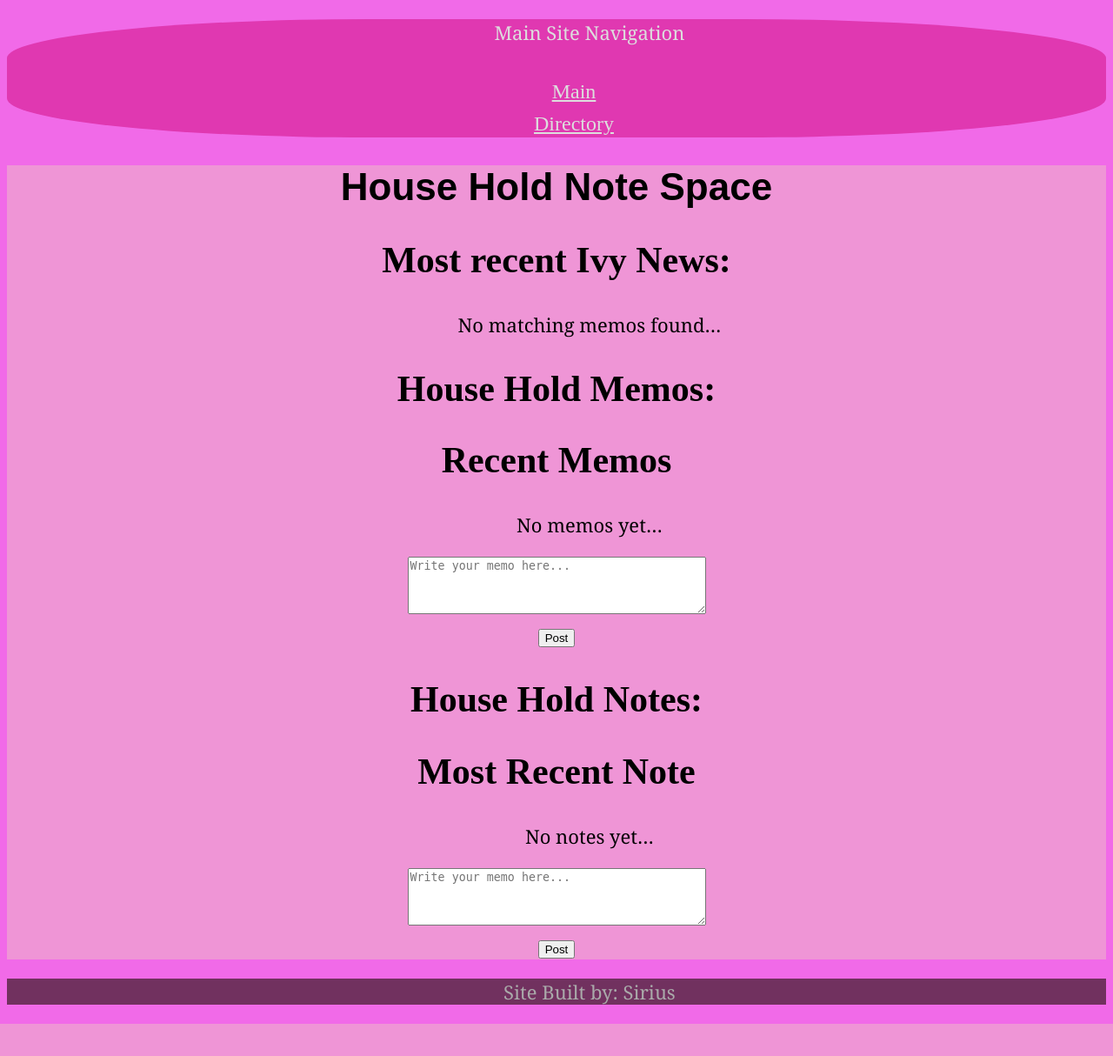
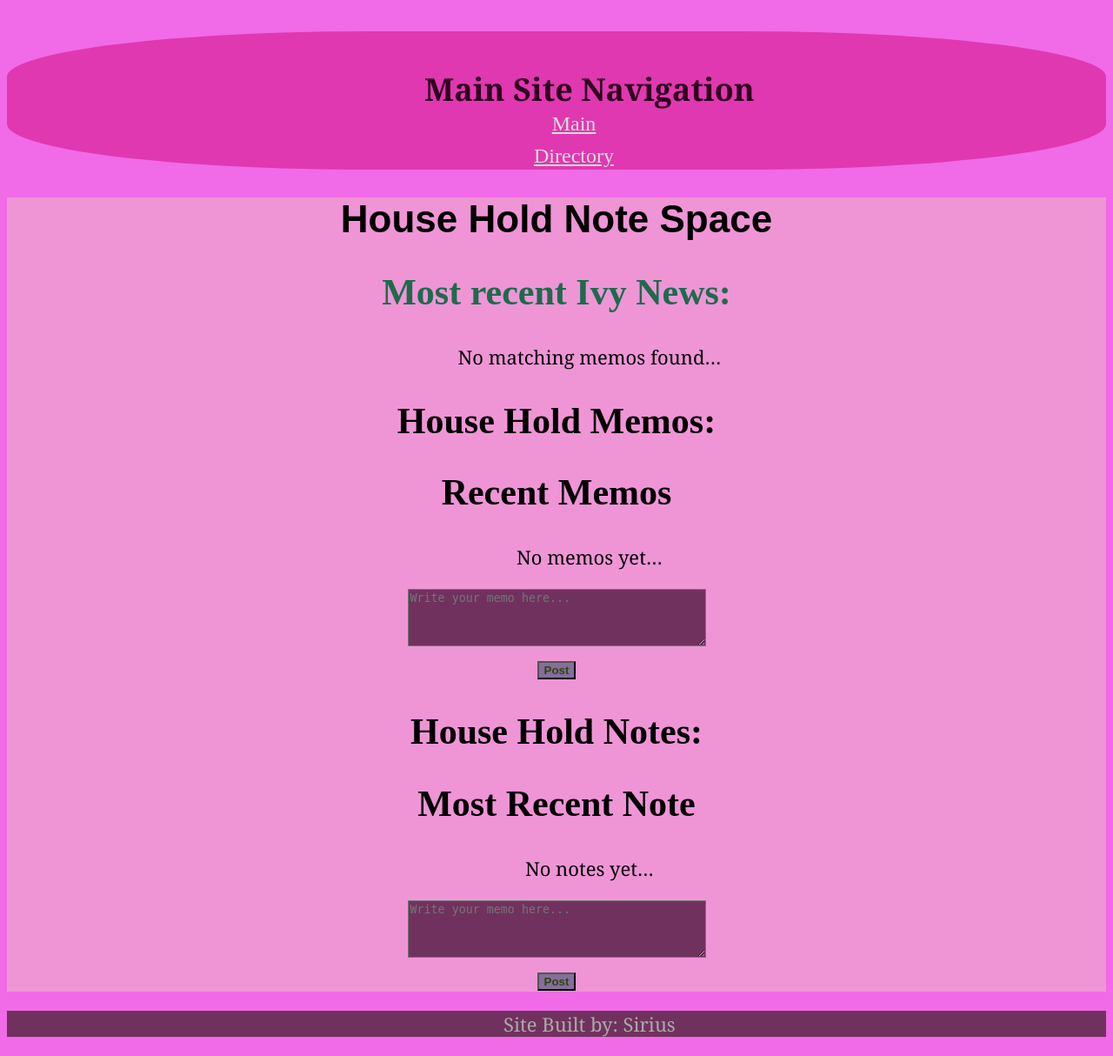
Before and after one commit to poisonpsychicghost-hue/Sirius_Intranet_System, a Node server app: template views/sirius-notes-memo.ejs in a window 1280 px wide. Shown: the whole page at 87% size. Before the commit the page ends 1177 px from the top, so only its background shows below. Run offline with Node 20, Linux system fonts and the light colour scheme; the template is opened without the code that fills it, so the values that code supplies are empty.

Commit message:
Updated some CSS, practicing. Will hard edit CSS on a later update.

```diff
--- a/css/styles.css
+++ b/css/styles.css
@@ -54,3 +54,34 @@ li {
     text-justify: distribute;
 
 }
+
+.highlight {
+    color: rgb(29, 107, 76);
+    font-weight: bold;
+}
+
+#navTitle {
+    font-size: 36px;
+    transform: translateY(85%);
+    color: #300120;
+    font-weight: bold;
+}
+.submitButton {
+    color: rgb(48, 67, 16);
+    font-weight: bold;
+    background-color: rgb(133, 110, 155);
+}
+#shrekMainTitle {
+    color: rgb(8, 194, 8);
+    font-weight: bold;
+    font-size: 48px
+
+}
+#blogTextMemo {
+    background-color: #71315f;
+    color: #FFFFFF
+}
+#blogTextNote {
+    background-color: #71315f;
+    color: #FFFFFF
+}
--- a/html/sirius-shrek-joke.html
+++ b/html/sirius-shrek-joke.html
@@ -17,7 +17,7 @@
                 </nav>
 
             </header>
-            <h1>Shrek: Ogre, Onion, Legend</h1>
+            <h1 id="shrekMainTitle">Shrek: Ogre, Onion, Legend</h1>
             <p>A Site Dedicated to Ogre Love</p>
             <section>
                 <h2>Shrek is Love/Shrek is Life</h2>
--- a/views/sirius-main.ejs
+++ b/views/sirius-main.ejs
@@ -7,7 +7,7 @@
         </head>
         <body>
             <header>
-                <p>Main Site Navigation</p>
+                <p id="navTitle">Main Site Navigation</p>
                 <nav aria-label="Main Site navigation">
                     <a href="../html/sirius-directory.html">Directory</a>
                     <a href="../html/sirius-pantry-manager-main.html">Pantry Manger</a>
@@ -23,9 +23,9 @@
 
 
                     <section>
-                    <h2>Most recent Ivy News:</h2>
+                    <h2 class="highlight">Most recent Ivy News:</h2>
                     <% if (childNameMemo) { %>
-                        <p><%= childNameMemo.title %> — <%= childNameMemo.content %> (<%= childNameMemo.date %>)</p>
+                        <p class="highlight"><%= childNameMemo.title %> — <%= childNameMemo.content %> (<%= childNameMemo.date %>)</p>
                     <% } else { %>
                         <p>No matching memos found…</p>
                     <% } %>
--- a/views/sirius-notes-memo.ejs
+++ b/views/sirius-notes-memo.ejs
@@ -8,7 +8,7 @@
 
         <body>
             <header>
-                <p>Main Site Navigation</p>
+                <p id="navTitle">Main Site Navigation</p>
                 <nav aria-label="Sirius Intranet Main Site Navigation">
                     <ul>
                         <li><a href="/sirius-main">Main</a></li>
@@ -20,11 +20,11 @@
                 <h1>House Hold Note Space</h1>
                 <section>
                     <section>
-                        <h2>Most recent Ivy News:</h2>
+                        <h2 class="highlight">Most recent Ivy News:</h2>
                             <% if (childNameMemo && childNameMemo.length > 0) { %>
                                 <ul>
                                     <% childNameMemo.forEach(memo => { %>
-                                        <li><%= memo.title %> — <%= memo.content %> (<%= memo.date %>)</li>
+                                        <li class="highlight"><%= memo.title %> — <%= memo.content %> (<%= memo.date %>)</li>
                                     <% }); %>
                                 </ul>
                             <% } else { %>
@@ -49,7 +49,7 @@
                     <form id="blogFormMemo">
                         <textarea id="blogTextMemo" rows="4" cols="40" placeholder="Write your memo here..."></textarea>
                         <br>
-                        <button type="submit">Post</button>
+                        <button type="submit" class="submitButton">Post</button>
                     </form>
                 </section>
 
@@ -68,7 +68,7 @@
                     <form id="blogFormNote">
                         <textarea id="blogTextNote" rows="4" cols="40" placeholder="Write your memo here..."></textarea>
                         <br>
-                        <button type="submit">Post</button>
+                        <button type="submit" class="submitButton">Post</button>
                     </form>
 
                 </section>
```
